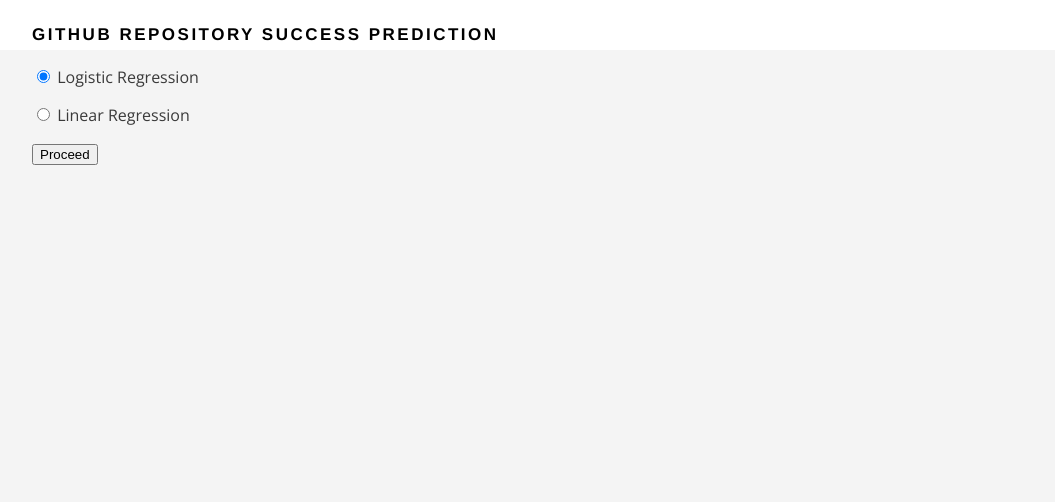
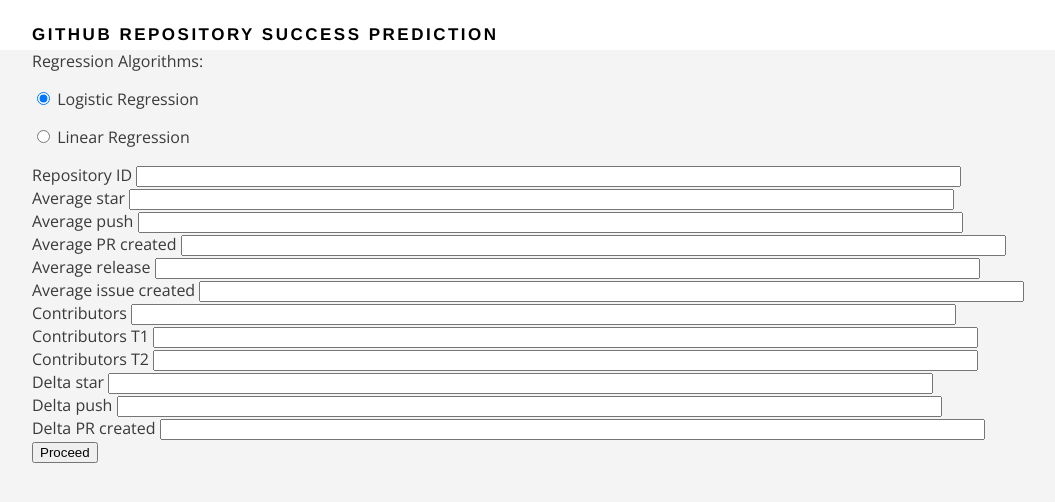
Before and after one commit to BasiukTV/OU_cs5593_F17_group_4_project, a Flask app: template src/app/templates/regress.html in a window 1280 px wide. Shown: the top 502 px of the page, without its empty margins (108-1163 px from the left). Run offline with Flask 2, Linux system fonts and the light colour scheme; the template is opened without the code that fills it: values that come from a table or form of the project are taken from there, others are empty; some libraries are stand-ins or nearby versions.

Commit message:
Add logistic regression gui

```diff
--- a/src/app/forms.py
+++ b/src/app/forms.py
@@ -15,3 +15,15 @@ class ClusteringForm(Form):
 class RegressionForm(Form):
     regressionAlgorithms = RadioField('Regression Algorithms:', choices=[(1, 'Logistic Regression'), (2, 'Linear Regression')], default = 1)
     submit = SubmitField('Proceed')
+    repositoryID = TextField("Repository ID ")
+    avg_star = TextField("Average star ")
+    avg_push = TextField("Average push ")
+    avg_pr_created = TextField("Average PR created ")
+    avg_release = TextField("Average release ")
+    avg_issue_created = TextField("Average issue created ")
+    avg_contrib = TextField("Contributors ")
+    avg_contrib_1 = TextField("Contributors T1 ")
+    avg_contrib_2 = TextField("Contributors T2 ")
+    delta_star = TextField("Delta star ")
+    delta_push = TextField("Delta push ")
+    delta_pr_created = TextField("Delta PR created ")
--- a/src/app/routes.py
+++ b/src/app/routes.py
@@ -1,5 +1,12 @@
-from flask import Flask, render_template, request, redirect, url_for
+from flask import Flask, render_template, request, redirect, url_for, flash
 from forms import PreprocessingForm, ClusteringForm, RegressionForm
+import os
+import sys
+
+# Below allows importing our application modules from anywhere under src/ directory where __init__.py file exists
+app_home_dir = os.path.realpath(os.path.dirname(os.path.realpath(__file__)) + "/../..")
+app_src_dir = os.path.realpath(app_home_dir + "/src")
+sys.path.insert(0, app_src_dir)
 
 app = Flask(__name__)
 app.secret_key = "development-key"
@@ -30,11 +37,6 @@ def cluster():
         import argparse, os, sys
         from collections import namedtuple
 
-        # Below allows importing our application modules from anywhere under src/ directory where __init__.py file exists
-        app_home_dir = os.path.realpath(os.path.dirname(os.path.realpath(__file__)) + "/../..")
-        app_src_dir = os.path.realpath(app_home_dir + "/src")
-        sys.path.insert(0, app_src_dir)
-
         from modeling.clustering.hierarchical import HierarchicalModeling
 
         cli_args = request.args.get('cliArguments', '').split(' ')
@@ -62,9 +64,44 @@ def cluster():
     elif request.method == "GET":
         return render_template('cluster.html', form=form)
 
+MODEL_PATH = '../../output/model/logistic.json'
+
 @app.route("/regress", methods=["GET"])
 def regress():
     form = RegressionForm()
+
+    # print(request.args.get('regressionAlgorithms',''))
+    # print(request.args.get('repositoryID',''))
+    # Connect to running Hierarchical clustering
+    if len(request.args.get('repositoryID', '') or '') > 0 and request.args.get('regressionAlgorithms','') == "1":
+        from modeling.regression.logistic import by_id
+        id = int(request.args.get('repositoryID'))
+        (data, prediction) = by_id('../../input/data/repo-all.sqlite3', '../../input/data/repo-cache-all.sqlite3', MODEL_PATH, id)
+        flash("Prediction for id {} ({}):".format(id, data))
+        flash(str(prediction))
+        return render_template('regress.html', form=form)
+    elif request.args.get('avg_star', '') and request.args.get('regressionAlgorithms','') == "1":
+        from modeling.regression.logistic import LogisticModel
+        import json
+        data = [
+            float(request.args.get('avg_star')),
+            float(request.args.get('avg_push')),
+            float(request.args.get('avg_pr_created')),
+            float(request.args.get('avg_release')),
+            float(request.args.get('avg_issue_created')),
+            float(request.args.get('avg_contrib')),
+            float(request.args.get('avg_contrib_1')),
+            float(request.args.get('avg_contrib_2')),
+            float(request.args.get('delta_star')),
+            float(request.args.get('delta_push')),
+            float(request.args.get('delta_pr_created'))
+        ]
+        model = LogisticModel()
+        model.deserialize_from_file(MODEL_PATH)
+        prediction = model.regression_on_repository(data)
+        flash("Prediction for {}:".format(data))
+        flash(str(prediction))
+        return render_template('regress.html', form=form)
 
     if request.method == "GET":
         if form.validate() == False:
--- a/src/app/templates/regress.html
+++ b/src/app/templates/regress.html
@@ -4,12 +4,61 @@
   <main class="container">
     <div class="section-content">
       <form method="GET" action="/regress">
+        <div>
+          {{ form.regressionAlgorithms.label }}
+        </div>
         <div class="form-group">
         {% for subfield in form.regressionAlgorithms %}
           <p/>
           {{ subfield }}
           {{ subfield.label }}
         {% endfor %}
+        <div>
+          {{ form.repositoryID.label }} {{ form.repositoryID(size=100) }}
+        </div>
+        <div>
+          {{ form.avg_star.label }} {{ form.avg_star(size=100) }}
+        </div>
+        <div>
+          {{ form.avg_push.label }} {{ form.avg_push(size=100) }}
+        </div>
+        <div>
+          {{ form.avg_pr_created.label }} {{ form.avg_pr_created(size=100) }}
+        </div>
+        <div>
+          {{ form.avg_release.label }} {{ form.avg_release(size=100) }}
+        </div>
+        <div>
+          {{ form.avg_issue_created.label }} {{ form.avg_issue_created(size=100) }}
+        </div>
+        <div>
+          {{ form.avg_contrib.label }} {{ form.avg_contrib(size=100) }}
+        </div>
+        <div>
+          {{ form.avg_contrib_1.label }} {{ form.avg_contrib_1(size=100) }}
+        </div>
+        <div>
+          {{ form.avg_contrib_2.label }} {{ form.avg_contrib_2(size=100) }}
+        </div>
+        <div>
+          {{ form.delta_star.label }} {{ form.delta_star(size=100) }}
+        </div>
+        <div>
+          {{ form.delta_push.label }} {{ form.delta_push(size=100) }}
+        </div>
+        <div>
+          {{ form.delta_pr_created.label }} {{ form.delta_pr_created(size=100) }}
+        </div>
+        {% with messages = get_flashed_messages(with_categories=true) %}
+            {% if messages %}
+
+        {% for message in messages %}
+            <div class="alert alert-info">
+            {{ message[1] }}
+            </div>
+        {% endfor %}
+            {% endif %}
+        {% endwith %}
         </div>
         {{ form.submit(class="btn-regress") }}
       </form>
--- a/src/modeling/regression/model.json
+++ b/src/modeling/regression/model.json
@@ -1 +1 @@
-[-73457.85136520985, -1603406478.0142663, 3064535320.537702, 2666302545.7107096, -4801549701.063022, 569967875.760243, -182043792.54536587, -1127331938.7883391, 7279448986888.94, -17066019041.162539, -8132030706013.981, 13535344019990.729]
+[-95254.04263811847, 233439310.01637444, 2017119359.932297, 2840185676.861404, -13510767596.549034, 1348566710.550128, -88228452.06999503, -707316382.0956206, 107623946.33924909, 1864290251.2299252, -139249402404.1912, 45660526998.14098]
```
Also changed, not shown: src/app/dataset.sqlite3 (added).
